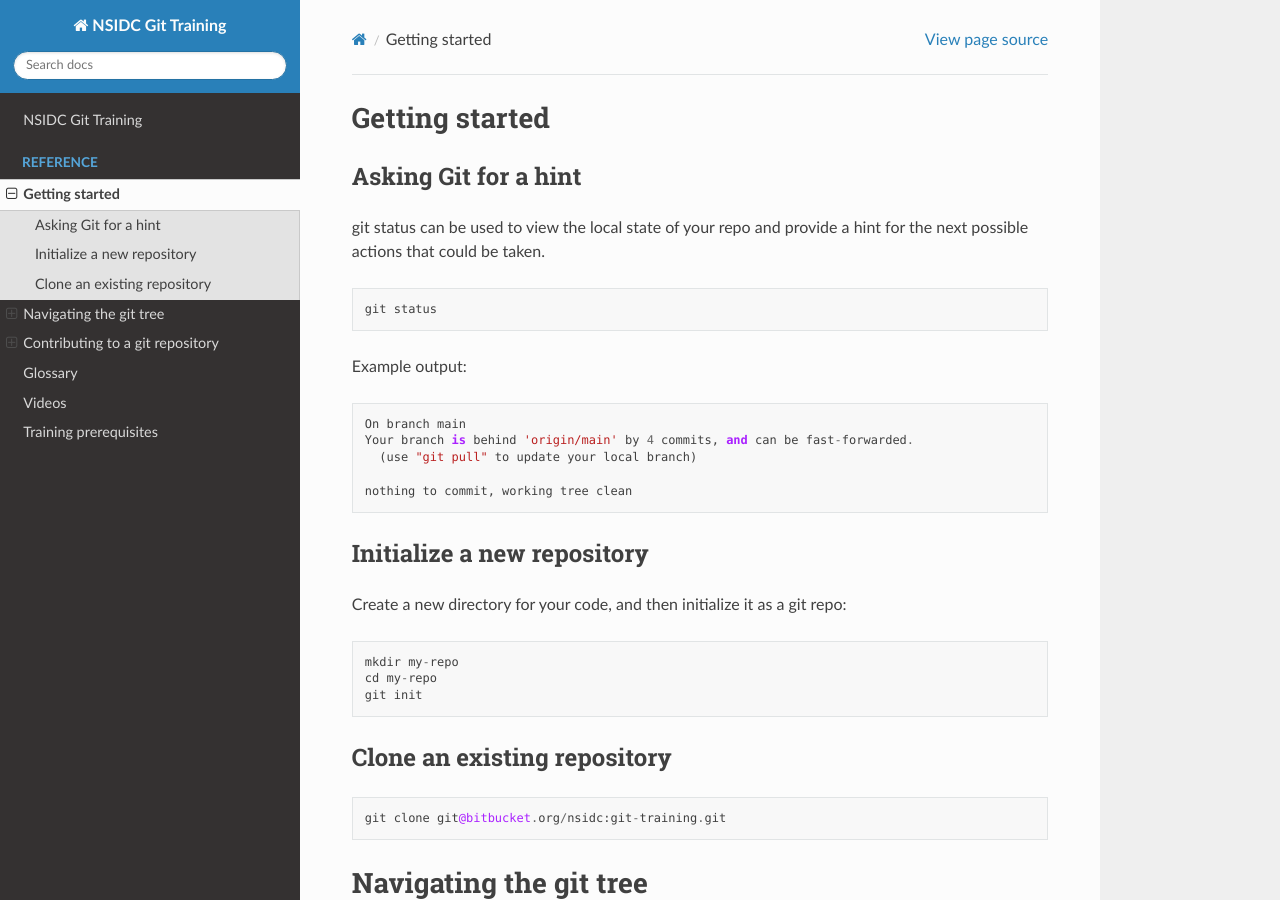
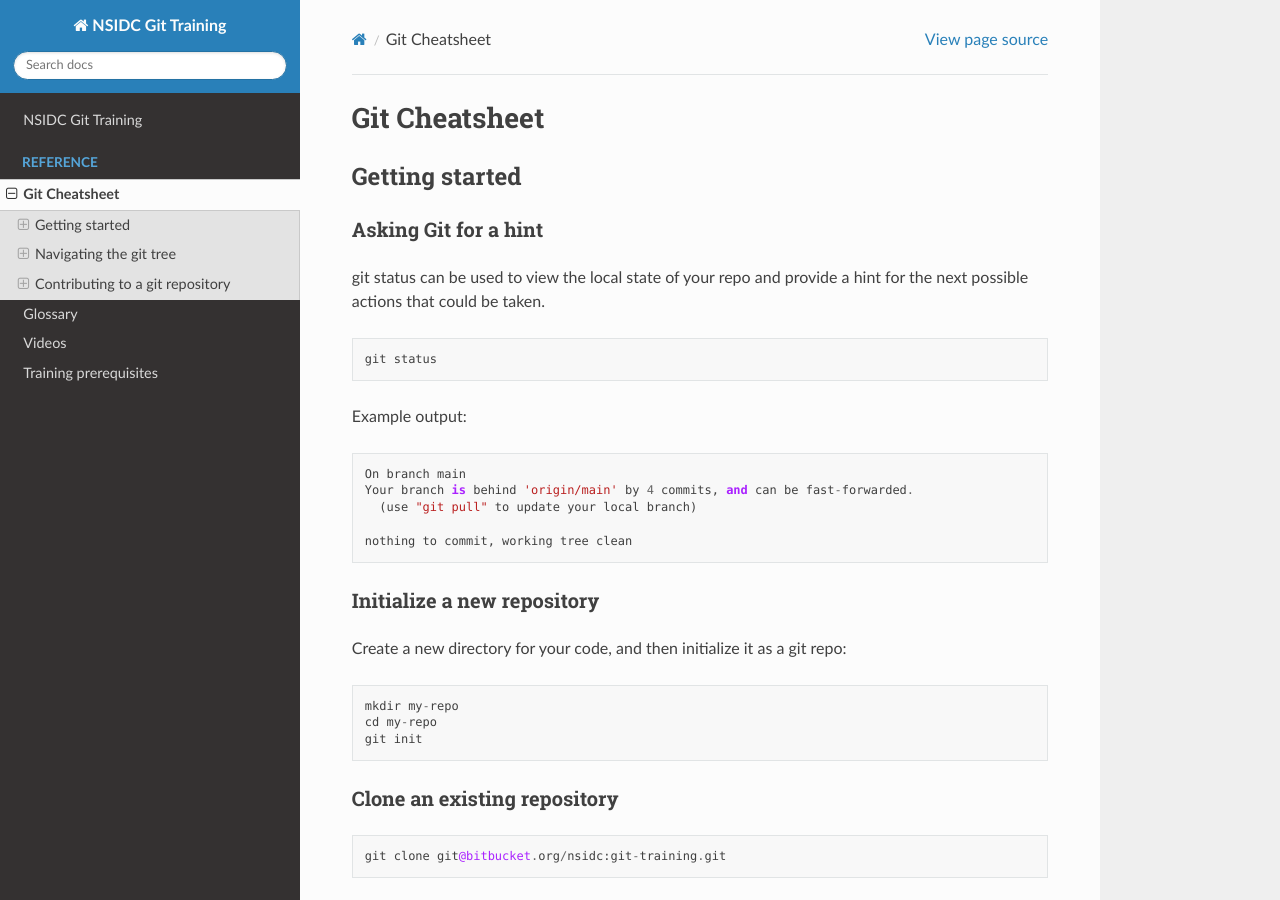
Before and after one commit to nsidc/git-training, a Sphinx documentation site: the page built from doc/reference/cheatsheet.md, in a window 1280 px wide and 900 px high. Built offline with Sphinx 7.4.7 and the Read the Docs theme 2.0.0, drawn with Linux system fonts in a browser that asks for light colours.

````diff
--- a/doc/reference/cheatsheet.md
+++ b/doc/reference/cheatsheet.md
@@ -1,6 +1,8 @@
-# Getting started
+# Git Cheatsheet
 
-## Asking Git for a hint
+## Getting started
+
+### Asking Git for a hint
 
 git status can be used to view the local state of your repo and provide a
 hint for the next possible actions that could be taken.
@@ -17,7 +19,7 @@ Your branch is behind 'origin/main' by 4 commits, and can be fast-forwarded.
 nothing to commit, working tree clean
 ```
 
-## Initialize a new repository
+### Initialize a new repository
 
 Create a new directory for your code, and then initialize it as a git repo:
 
@@ -28,16 +30,16 @@ git init
 ```
 
 
-## Clone an existing repository
+### Clone an existing repository
 
 ```
 git clone git@bitbucket.org/nsidc:git-training.git
 ```
 
 
-# Navigating the git tree
+## Navigating the git tree
 
-## Checking out a ref (tag/branch/commit)
+### Checking out a ref (tag/branch/commit)
 
 ```
 git switch <ref>
@@ -49,19 +51,19 @@ git checkout <ref>
 ```
 
 
-## Comparing branches
+### Comparing branches
 
 TODO
 
 
-## Getting remote code from a server (e.g. GitHub/Bitbucket)
+### Getting remote code from a server (e.g. GitHub/Bitbucket)
 
 TODO
 
 
-# Contributing to a git repository
+## Contributing to a git repository
 
-## Creating a new branch
+### Creating a new branch
 
 Create a new branch and switch to it:
 
@@ -75,6 +77,6 @@ git checkout -b <branchname>
 ```
 
 
-## Pushing local code to a remote server (e.g. GitHub/Bitbucket)
+### Pushing local code to a remote server (e.g. GitHub/Bitbucket)
 
 TODO
````
Also changed, not shown: doc/home.rst (+9 -1 lines).
